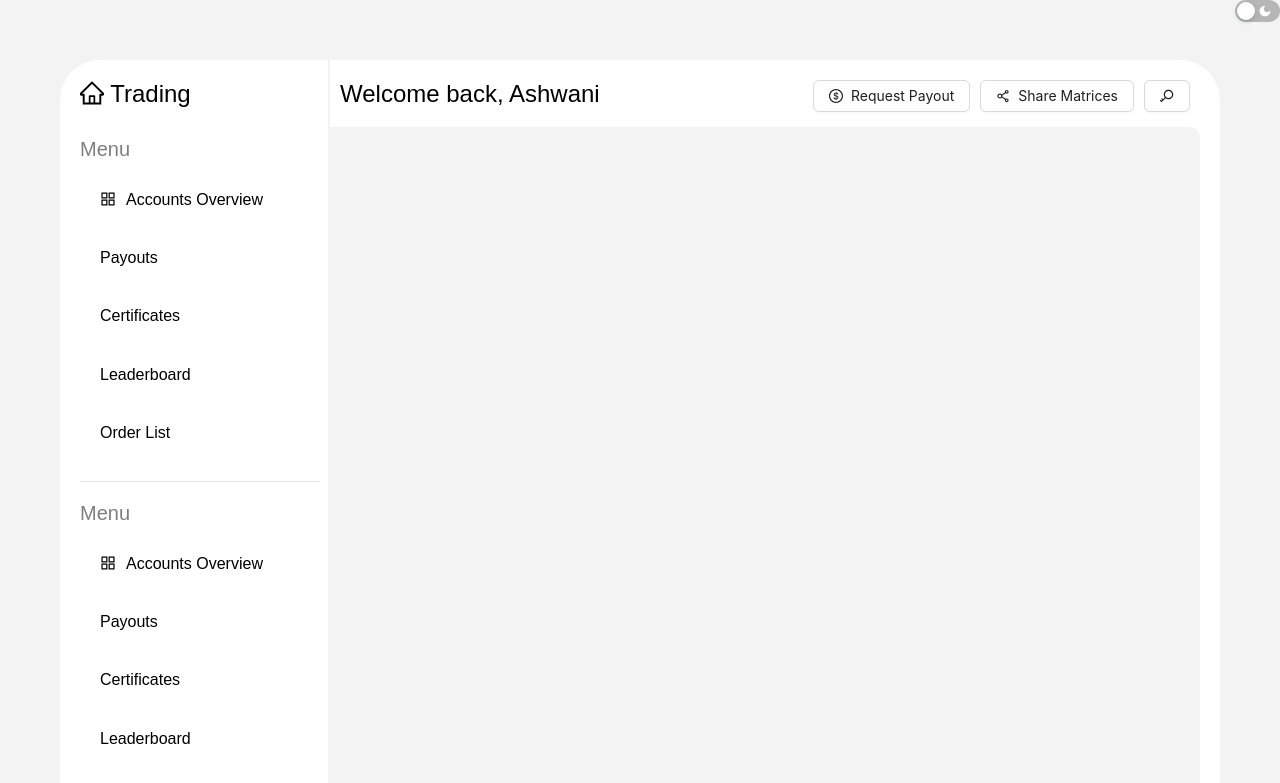
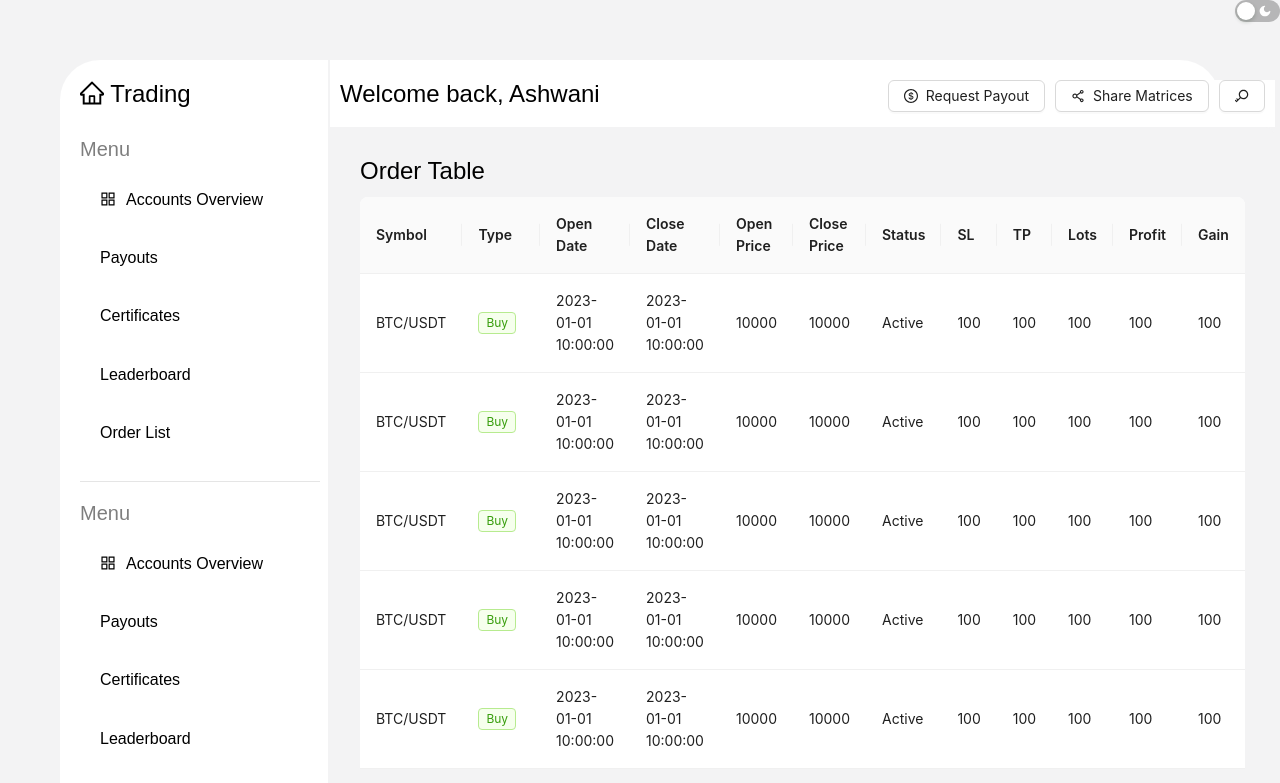
Before and after one commit to ashwanikus/fire-ai, a React (Create React App) app: page / in a window 1280 px wide. Shown: the top 783 px of the page. Built offline with nearby package versions, Linux system fonts and the light colour scheme.

Commit message:
orderhistory added with pagination

```diff
--- a/src/App.css
+++ b/src/App.css
@@ -31,4 +31,5 @@
   border-bottom-right-radius: 10px;
   width: 100%;
   height: calc(100% - 48px);
+  padding: 30px;
 }
--- a/src/App.js
+++ b/src/App.js
@@ -1,5 +1,6 @@
 import './App.css';
 import MainTitle from './components/mainTitle/mainTitle';
+import OrderHistory from './components/OrderHistory';
 import PrimarySideBar from './components/sidebar/primary/PrimarySideBar';
 import SecondarySideBar from './components/sidebar/secondary/SecondarySideBar';
 import Title from './components/sidebar/title/Title';
@@ -22,7 +23,7 @@ function App() {
         <main class="main-content">
           <MainTitle/>
           <div className='main-content__content'>
-
+            <OrderHistory/>
           </div>
         </main>
       </div>
--- a/src/components/OrderHistory.jsx
+++ b/src/components/OrderHistory.jsx
@@ -0,0 +1,93 @@
+import React from 'react';
+import { Table, Tag } from 'antd';
+import order from '../data/order.js';
+
+const OrderHistory = () => {
+  // Define table columns
+  const columns = [
+    {
+      title: 'Symbol',
+      dataIndex: 'symbol',
+      key: 'symbol',
+    },
+    {
+      title: 'Type',
+      dataIndex: 'type',
+      key: 'type',
+      render: (_, { type }) => (
+        <>
+          {type === 'Buy' ? <Tag color="green">Buy</Tag> : <Tag color="red">Sell</Tag>}
+        </>
+      ),
+    },
+    {
+      title: 'Open Date',
+      dataIndex: 'openDate',
+      key: 'openDate',
+    },
+    {
+      title: 'Close Date',
+      dataIndex: 'closeDate',
+      key: 'closeDate',
+    },
+    {
+      title: 'Open Price',
+      dataIndex: 'openPrice',
+      key: 'openPrice',
+    },
+    {
+      title: 'Close Price',
+      dataIndex: 'closePrice',
+      key: 'closePrice',
+    },
+    {
+      title: 'Status',
+      dataIndex: 'status',
+      key: 'status',
+    },
+    {
+      title: 'SL',
+      dataIndex: 'sl',
+      key: 'sl',
+    },
+    {
+      title: 'TP',
+      dataIndex: 'tp',
+      key: 'tp',
+    },
+    {
+      title: 'Lots',
+      dataIndex: 'lots',
+      key: 'lots',
+    },
+    {
+      title: 'Profit',
+      dataIndex: 'profit',
+      key: 'profit',
+    },
+    {
+      title: 'Gain',
+      dataIndex: 'gain',
+      key: 'gain',
+    },
+  ];
+
+  return (
+    <div>
+      <h2>Order Table</h2>
+      <Table
+        dataSource={order}
+        columns={columns}
+        rowKey={(record, index) => index} // Use index as a unique key
+        pagination={{
+          pageSize: 5, // Number of rows per page
+          showSizeChanger: true, // Allow user to change page size
+          pageSizeOptions: ['5', '10', '20'], // Options for page size
+          defaultCurrent: 1, // Default active page
+        }}
+      />
+    </div>
+  );
+};
+
+export default OrderHistory;
--- /dev/null
+++ b/src/data/order.js
@@ -0,0 +1,187 @@
+const order = [
+    {
+        symbol: 'BTC/USDT',
+        type: 'Buy',
+        openDate: '2023-01-01 10:00:00',
+        closeDate: '2023-01-01 10:00:00',
+        openPrice: 10000,
+        closePrice: 10000,
+        status: 'Active',
+        sl: 100,
+        tp: 100,
+        lots: 100,
+        profit: 100,
+        gain: 100
+    },
+    {
+        symbol: 'BTC/USDT',
+        type: 'Buy',
+        openDate: '2023-01-01 10:00:00',
+        closeDate: '2023-01-01 10:00:00',
+        openPrice: 10000,
+        closePrice: 10000,
+        status: 'Active',
+        sl: 100,
+        tp: 100,
+        lots: 100,
+        profit: 100,
+        gain: 100
+    },
+    {
+        symbol: 'BTC/USDT',
+        type: 'Buy',
+        openDate: '2023-01-01 10:00:00',
+        closeDate: '2023-01-01 10:00:00',
+        openPrice: 10000,
+        closePrice: 10000,
+        status: 'Active',
+        sl: 100,
+        tp: 100,
+        lots: 100,
+        profit: 100,
+        gain: 100
+    },
+    {
+        symbol: 'BTC/USDT',
+        type: 'Buy',
+        openDate: '2023-01-01 10:00:00',
+        closeDate: '2023-01-01 10:00:00',
+        openPrice: 10000,
+        closePrice: 10000,
+        status: 'Active',
+        sl: 100,
+        tp: 100,
+        lots: 100,
+        profit: 100,
+        gain: 100
+    },
+    {
+        symbol: 'BTC/USDT',
+        type: 'Buy',
+        openDate: '2023-01-01 10:00:00',
+        closeDate: '2023-01-01 10:00:00',
+        openPrice: 10000,
+        closePrice: 10000,
+        status: 'Active',
+        sl: 100,
+        tp: 100,
+        lots: 100,
+        profit: 100,
+        gain: 100
+    },
+    {
+        symbol: 'BTC/USDT',
+        type: 'Buy',
+        openDate: '2023-01-01 10:00:00',
+        closeDate: '2023-01-01 10:00:00',
+        openPrice: 10000,
+        closePrice: 10000,
+        status: 'Active',
+        sl: 100,
+        tp: 100,
+        lots: 100,
+        profit: 100,
+        gain: 100
+    },
+    {
+        symbol: 'BTC/USDT',
+        type: 'Buy',
+        openDate: '2023-01-01 10:00:00',
+        closeDate: '2023-01-01 10:00:00',
+        openPrice: 10000,
+        closePrice: 10000,
+        status: 'Active',
+        sl: 100,
+        tp: 100,
+        lots: 100,
+        profit: 100,
+        gain: 100
+    },
+    {
+        symbol: 'BTC/USDT',
+        type: 'Buy',
+        openDate: '2023-01-01 10:00:00',
+        closeDate: '2023-01-01 10:00:00',
+        openPrice: 10000,
+        closePrice: 10000,
+        status: 'Active',
+        sl: 100,
+        tp: 100,
+        lots: 100,
+        profit: 100,
+        gain: 100
+    },
+    {
+        symbol: 'BTC/USDT',
+        type: 'Buy',
+        openDate: '2023-01-01 10:00:00',
+        closeDate: '2023-01-01 10:00:00',
+        openPrice: 10000,
+        closePrice: 10000,
+        status: 'Active',
+        sl: 100,
+        tp: 100,
+        lots: 100,
+        profit: 100,
+        gain: 100
+    },
+    {
+        symbol: 'BTC/USDT',
+        type: 'Buy',
+        openDate: '2023-01-01 10:00:00',
+        closeDate: '2023-01-01 10:00:00',
+        openPrice: 10000,
+        closePrice: 10000,
+        status: 'Active',
+        sl: 100,
+        tp: 100,
+        lots: 100,
+        profit: 100,
+        gain: 100
+    },
+    {
+        symbol: 'BTC/USDT',
+        type: 'Buy',
+        openDate: '2023-01-01 10:00:00',
+        closeDate: '2023-01-01 10:00:00',
+        openPrice: 10000,
+        closePrice: 10000,
+        status: 'Active',
+        sl: 100,
+        tp: 100,
+        lots: 100,
+        profit: 100,
+        gain: 100
+    },
+    {
+        symbol: 'BTC/USDT',
+        type: 'Buy',
+        openDate: '2023-01-01 10:00:00',
+        closeDate: '2023-01-01 10:00:00',
+        openPrice: 10000,
+        closePrice: 10000,
+        status: 'Active',
+        sl: 100,
+        tp: 100,
+        lots: 100,
+        profit: 100,
+        gain: 100
+    },
+    {
+        symbol: 'BTC/USDT',
+        type: 'Buy',
+        openDate: '2023-01-01 10:00:00',
+        closeDate: '2023-01-01 10:00:00',
+        openPrice: 10000,
+        closePrice: 10000,
+        status: 'Active',
+        sl: 100,
+        tp: 100,
+        lots: 100,
+        profit: 100,
+        gain: 100
+    }
+];
+
+
+export default order;
```
Also changed, not shown: src/data/orderHistory.json (deleted).
